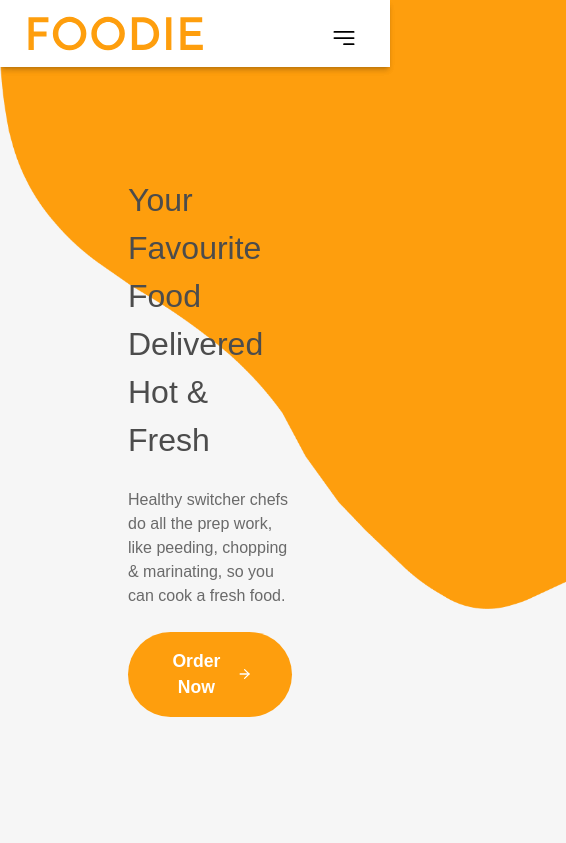
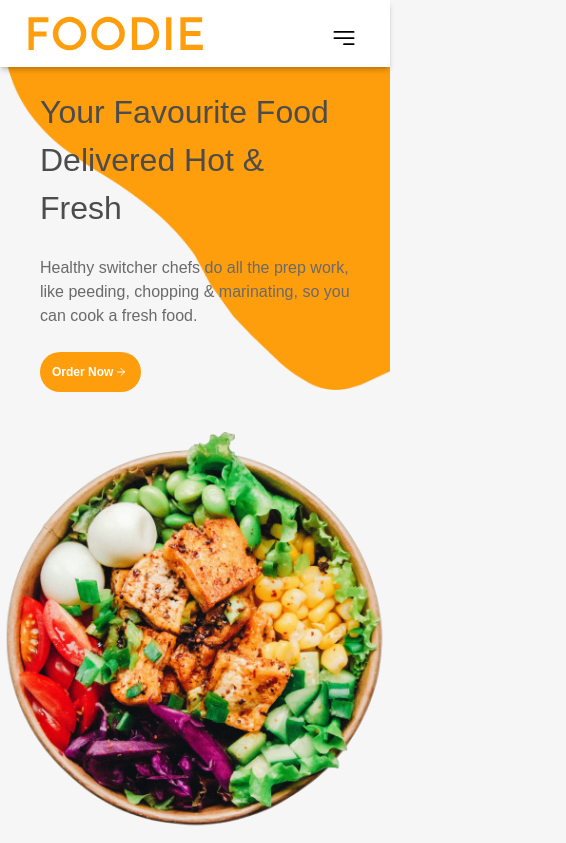
Before and after one commit to akarshb02/Restaurant, a React (Create React App) app: page / in a window 390 px wide. Shown: the top 843 px of the page, 566 px wide, since content can reach past the window. Built offline with nearby package versions, Linux system fonts and the light colour scheme.

Commit message:
mildly insignificant changes

```diff
--- a/src/App.css
+++ b/src/App.css
@@ -36,7 +36,6 @@ body {
 }
 
 .home-image-section {
-    max-width: 600px;
     flex: 1;
 }
 
--- a/src/App.js
+++ b/src/App.js
@@ -19,14 +19,15 @@ function App() {
     <div className="">
 
       <BrowserRouter>
-        <Header />
+        <div className="relative">
+          <Header />
+        </div>
         <Routes>
           <Route path="/" element={<Home />} />
           <Route path="/about" element={<About />} />
           <Route path="/testimonial" element={<Testimonial />} />
           <Route path="/contact" element={<Contact />} />
           <Route path="/products" element={<Products />} />
-
         </Routes>
         <Footer />
       </BrowserRouter>
--- a/src/components/Header.js
+++ b/src/components/Header.js
@@ -6,6 +6,7 @@ import { NavLink } from 'react-router-dom';
 
 const Header = () => {
  let Links = [
+  { name: "HOME", link: "/" },
   { name: "PRODUCTS", link: "/products" },
   { name: "TESTIMONIALS", link: "/testimonial" },
   { name: "ABOUT", link: "/about" },
--- a/src/components/Home.js
+++ b/src/components/Home.js
@@ -9,11 +9,11 @@ const Home = () => {
  return (
   <div className="relative ">
    <Header />
-   <div className="grid sm:flex pt-12 xs:w-28 max-w-[1500]">
-    <div className=" absolute -top-24 -right-44 -z-[2]">
+   <div className="grid sm:flex pt-12 max-w-[1500]">
+    <div className=" absolute -top-24 -right-0 sm:-right-44 -z-[2]">
      <img src={BannerBackground} alt="" />
     </div>
-    <div className=" flex flex-1 flex-col justify-center items-start p-32">
+    <div className=" flex flex-1 flex-col justify-center  items-start p-10 sm:p-32">
      <h1 className="primary-heading">
       Your Favourite Food Delivered Hot & Fresh
      </h1>
@@ -21,15 +21,18 @@ const Home = () => {
       Healthy switcher chefs do all the prep work, like peeding, chopping
       & marinating, so you can cook a fresh food.
      </p>
-     <button className="secondary-button">
-      Order Now <FiArrowRight />{" "}
-     </button>
+     <Link to="/products">
+      <button className="bg-[#fe9e0d] hover:bg-[#FF8C00] text-white font-bold flex sm:text-lg text-xs py-3 px-3 sm:px-10 sm:py-4 rounded-full">
+       Order Now<span className="sm:pt-1 pt-0.5 px-0.5 sm:px-1.5 font-bold"><FiArrowRight />{" "}</span>
+      </button>
+     </Link>
     </div>
-    <div className="home-image-section">
+    <div className="flex-1">
      <img src={BannerImage} alt="" />
     </div>
    </div>
   </div>
+
  );
 };
 
```
